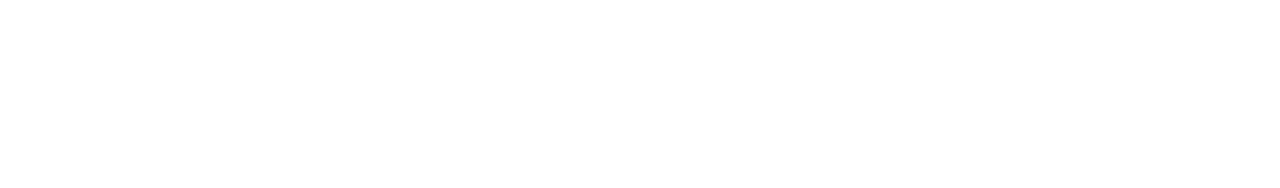
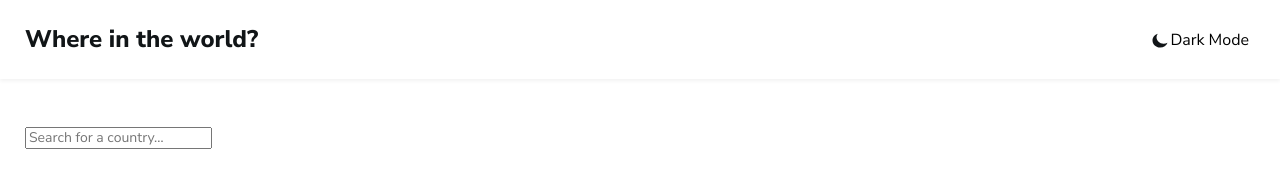
Before and after one commit to Otkirjon2001/Countries, a plain HTML site: page index.html in a window 1280 px wide. Drawn offline with Linux system fonts and the light colour scheme.

Commit message:
Add other styles

```diff
--- a/css/styles.css
+++ b/css/styles.css
@@ -69,11 +69,47 @@ img{
 /* CONTAINER  */
 .container{
   width: 100%;
-  max-width: 1200px;
-  padding-right: 50px;
-  padding-left: 50px;
+  max-width: 1330px;
+  padding-right: 25px;
+  padding-left: 25px;
   margin-right: auto;
   margin-left: auto;
+}
+
+/* SITE-HEADER */
+.site-header {
+  box-shadow: 0px 2px 4px rgba(0, 0, 0, 0.0562443);
+  margin-bottom: 48px;
+}
+.header-container {
+  display: flex;
+  justify-content: space-between;
+  align-items: center;
+  padding-top: 23px;
+  padding-bottom: 23px;
+}
+.site-heading {
+  margin: 0;
+  font-weight: 800;
+  font-size: 24px;
+  line-height: 33px;
+}
+
+.header-button {
+  border: 0;
+  background-color:var(--body-bg-color);
+  cursor: pointer;
+}
+.dark-mode {
+  display: flex;
+  align-items: center;
+}
+.dark-mode-img {
+  color: var(--font-color);
+}
+.dark-mode-text {
+  font-size: 16px;
+  line-height: 22px;
 }
 
 /* MAIN CONTENT  */
--- a/index.html
+++ b/index.html
@@ -5,16 +5,40 @@
   <meta charset="UTF-8">
   <meta http-equiv="X-UA-Compatible" content="IE=edge">
   <meta name="viewport" content="width=device-width, initial-scale=1.0">
-  <title>Project</title>
-  <!-- nunito sans: 800,600,400,300 -->
+  <title>Countries</title>
   <!-- Stylesheets -->
   <link rel="stylesheet" href="css/normalize.css">
   <link rel="stylesheet" href="css/styles.css">
 </head>
 
 <body>
-
-
+  <!-- SITE-HEADER -->
+  <header class="site-header">
+    <div class="container header-container">
+      <h1 class="site-heading">Where in the world?</h1>
+      <button class="header-button" type="button">
+        <span class="dark-mode">
+          <svg class="dark-mode-img" width="20" height="20" fill="none" xmlns="http://www.w3.org/2000/svg">
+            <path fill-rule="evenodd" clip-rule="evenodd"
+              d="M13.553 13.815c-3.884 0-7.034-2.887-7.034-6.447 0-1.343.448-2.586 1.212-3.618-3.04.945-5.231 3.581-5.231 6.688 0 3.9 3.45 7.062 7.704 7.062 3.389 0 6.266-2.007 7.296-4.796a7.458 7.458 0 0 1-3.947 1.111Z"
+              fill="currentColor" />
+          </svg>
+          <span class="dark-mode-text">Dark Mode</span>
+        </span>
+      </button>
+    </div>
+  </header>
+  <!-- MAIN-CONTENT -->
+  <main class="main-content">
+    <section class="search-form">
+      <div class="container search-form-container">
+        <form class="form-search" action="https://echo.htmlacademy.ru" method="POST">
+          <input class="search-input" type="search" aria-label="search" placeholder="Search for a country…">
+          <input type="hidden">
+        </form>
+      </div>
+    </section>
+  </main>
   <script src="js/main.js"></script>
 </body>
 
```
